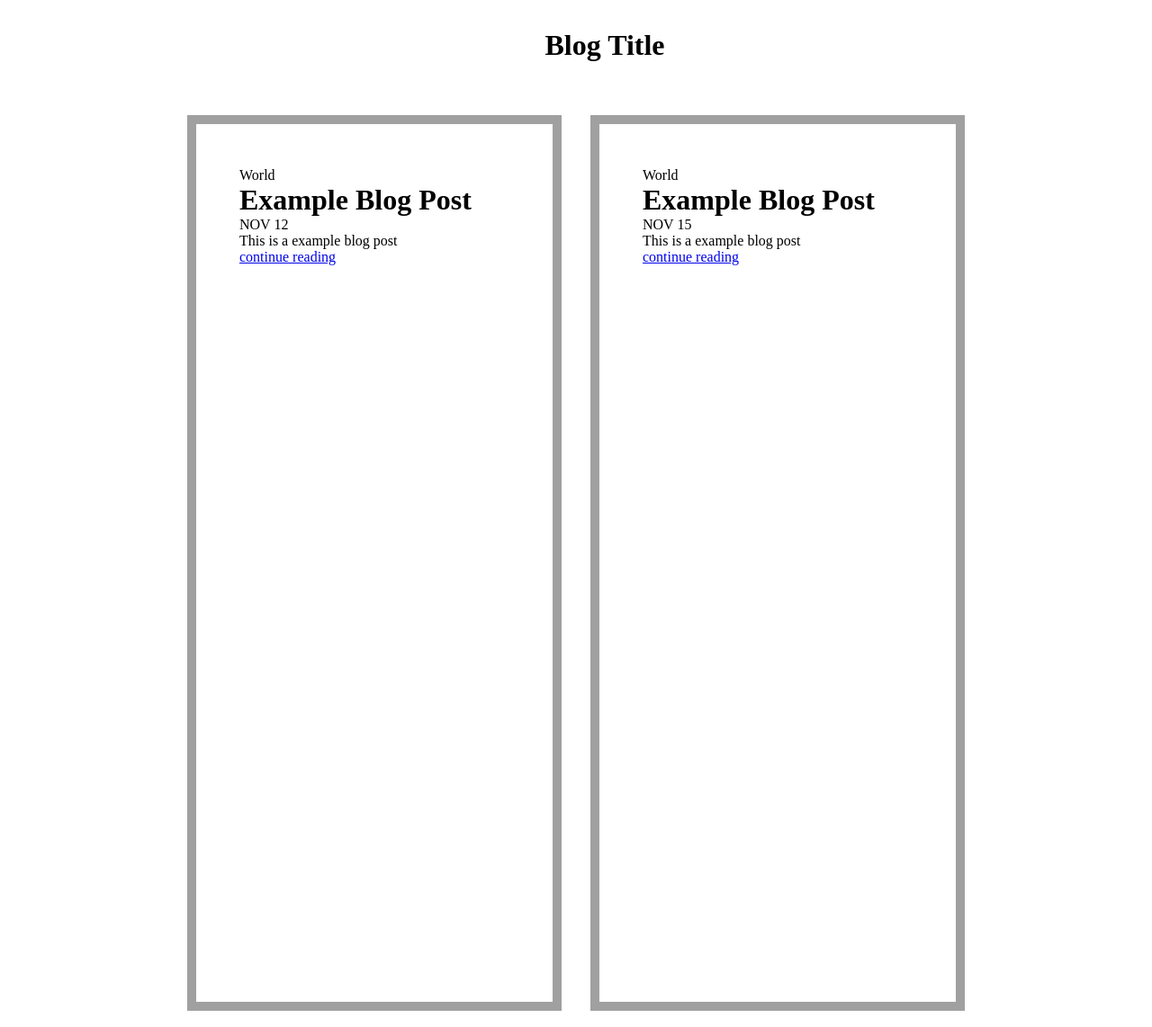
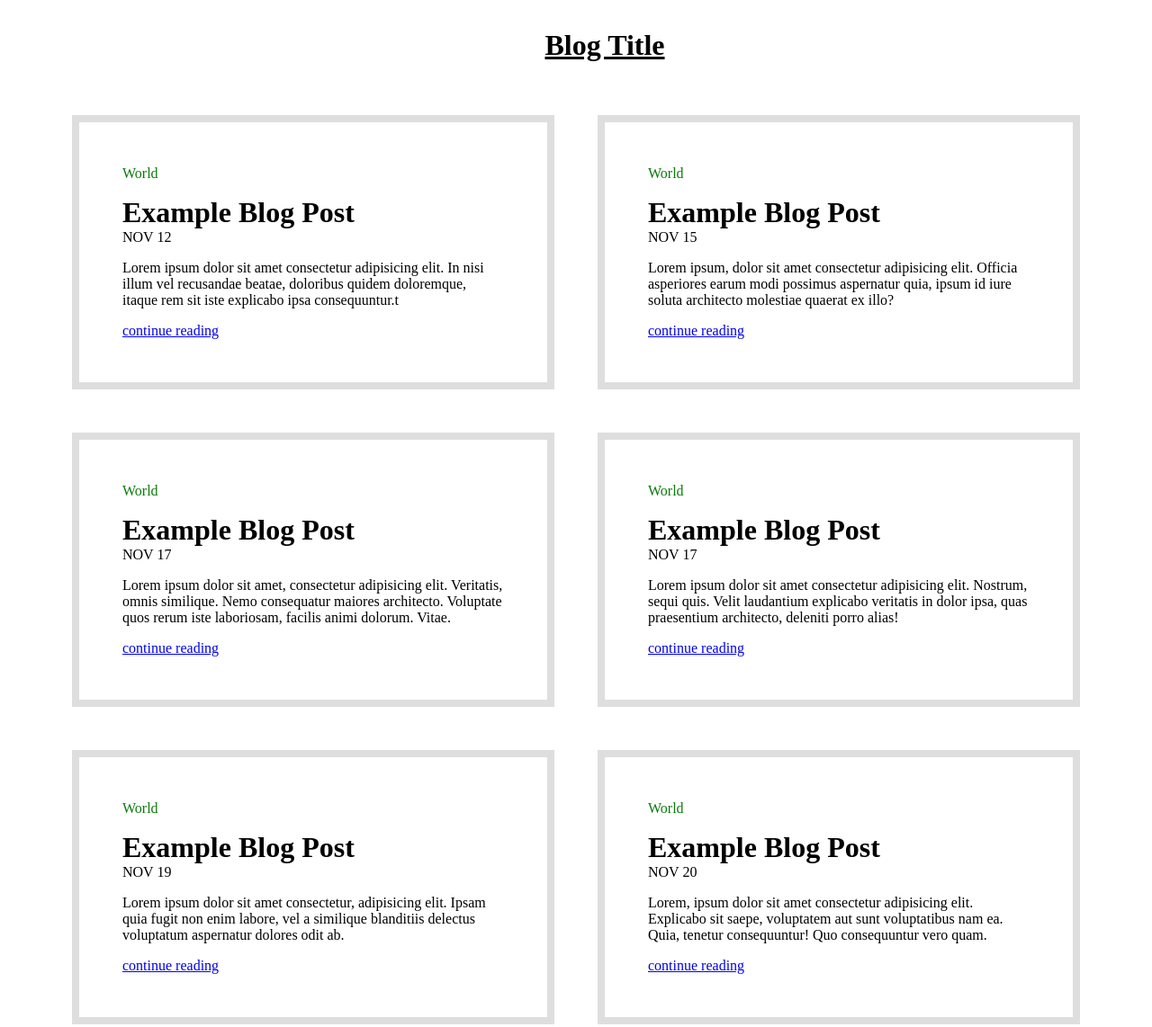
Before and after one commit to PavilionRYZ/SimpleBlog.github.io, a plain HTML site: page index.html in a window 1280 px wide. Shown: the top 1142 px of the page at 90% size. Drawn offline with Linux system fonts and the light colour scheme.

Commit message:
modifi  html and css file

```diff
--- a/index.html
+++ b/index.html
@@ -15,45 +15,46 @@
         </div>
         <div class="container">
             <div class="box1">
-                <p>World</p>
+                <p class="b_title">World</p>
                 <h1>Example Blog Post</h1>
                 <p class="date">NOV 12</p>
-                <p class="b_text">This is a example blog post</p>
+                <p class="b_text">Lorem ipsum dolor sit amet consectetur adipisicing elit. In nisi illum vel recusandae beatae, doloribus quidem doloremque, itaque rem sit iste explicabo ipsa consequuntur.t</p>
                 <a href="#" class="continue">continue reading</a>
             </div>
             <div class="box1">
-                <p>World</p>
+                <p class="b_title">World</p>
                 <h1>Example Blog Post</h1>
                 <p class="date">NOV 15</p>
-                <p class="b_text">This is a example blog post</p>
+                <p class="b_text">Lorem ipsum, dolor sit amet consectetur adipisicing elit. Officia asperiores earum modi possimus aspernatur quia, ipsum id iure soluta architecto molestiae quaerat ex illo?
+                </p>
                 <a href="#" class="continue">continue reading</a>
             </div>
             <div class="box1">
-                <p>World</p>
+                <p class="b_title">World</p>
                 <h1>Example Blog Post</h1>
                 <p class="date">NOV 17</p>
-                <p class="b_text">This is a example blog post</p>
+                <p class="b_text">Lorem ipsum dolor sit amet, consectetur adipisicing elit. Veritatis, omnis similique. Nemo consequatur maiores architecto. Voluptate quos rerum iste laboriosam, facilis animi dolorum. Vitae.</p>
                 <a href="#" class="continue">continue reading</a>
             </div>
             <div class="box2">
-                <p>World</p>
+                <p class="b_title">World</p>
                 <h1>Example Blog Post</h1>
                 <p class="date">NOV 17</p>
-                <p class="b_text">This is a example blog post</p>
+                <p class="b_text">Lorem ipsum dolor sit amet consectetur adipisicing elit. Nostrum, sequi quis. Velit laudantium explicabo veritatis in dolor ipsa, quas praesentium architecto, deleniti porro alias!</p>
                 <a href="#" class="continue">continue reading</a>
             </div>
             <div class="box2">
-                <p>World</p>
+                <p class="b_title">World</p>
                 <h1>Example Blog Post</h1>
                 <p class="date">NOV 19</p>
-                <p class="b_text">This is a example blog post</p>
+                <p class="b_text">Lorem ipsum dolor sit amet consectetur, adipisicing elit. Ipsam quia fugit non enim labore, vel a similique blanditiis delectus voluptatum aspernatur dolores odit ab.</p>
                 <a href="#" class="continue">continue reading</a>
             </div>
             <div class="box2">
-                <p>World</p>
+                <p class="b_title">World</p>
                 <h1>Example Blog Post</h1>
                 <p class="date">NOV 20</p>
-                <p class="b_text">This is a example blog post</p>
+                <p class="b_text">Lorem, ipsum dolor sit amet consectetur adipisicing elit. Explicabo sit saepe, voluptatem aut sunt voluptatibus nam ea. Quia, tenetur consequuntur! Quo consequuntur vero quam.</p>
                 <a href="#" class="continue">continue reading</a>
             </div>
         </div>
--- a/style.css
+++ b/style.css
@@ -15,6 +15,9 @@
     display: grid;
 
 }
+.title{
+    text-decoration: underline;
+}
 .header p
 {
     display: grid;
@@ -27,14 +30,14 @@
 /* end of header  */
 /* start container  */
 .container{
-    width: 70vw;
-    height: auto;
+    width: 90vw;
+    /* height: auto; */
     margin:1rem auto;
     display: grid;
-    grid-template-rows: 4fr 1fr 1fr 1fr;
+    grid-template-rows: 1fr 1fr 1fr 1fr;
     grid-template-columns: repeat(2,1fr);
-    justify-content: space-between;
-
+    /* justify-content: space-between; */
+   gap: 1rem;
 }
 .box1,.box2{
     display: flex;
@@ -43,6 +46,23 @@
     flex-direction: column;
     flex-wrap: wrap;
     padding: 3rem;
-    border: 10px solid rgba(128, 128, 128, 0.749);
+    border: 8px solid rgba(128, 128, 128, 0.261);
     margin: 1rem;
 }
+.b_title{
+    color: rgb(12, 123, 12);
+    font-size: 1rem;
+    margin-bottom: 1rem;
+}
+.b_text{
+    color: black;
+}
+.date{
+    margin-bottom: 1rem;
+}
+.b_text{
+    margin-bottom: 1rem;
+}
+.continue{
+margin: 0;
+}
```
